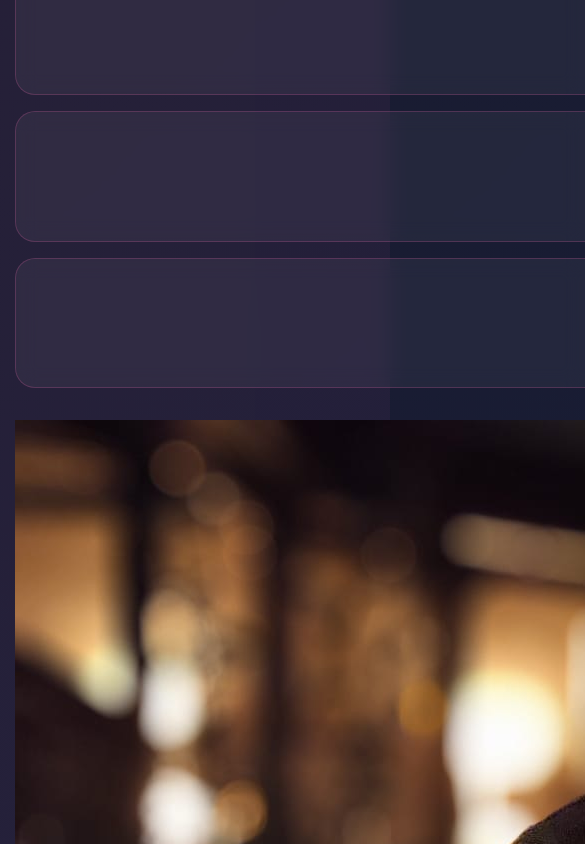
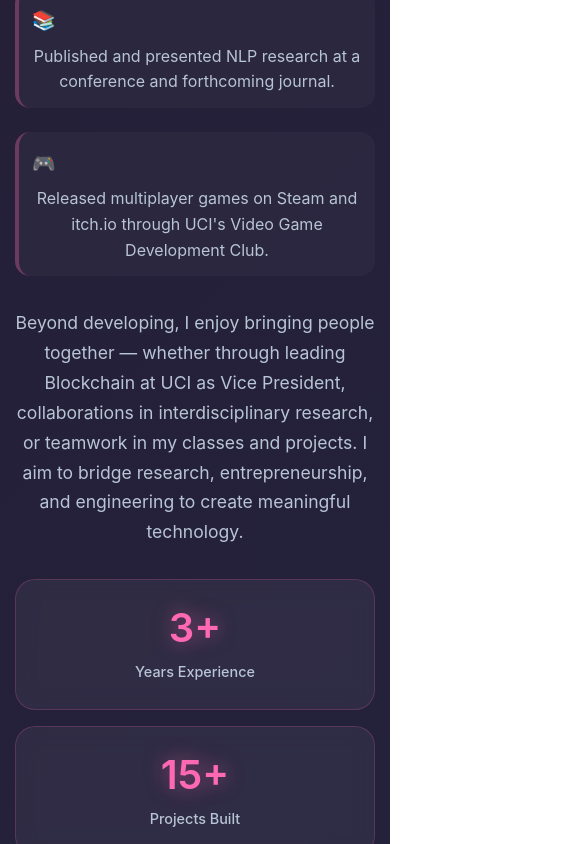
Before and after one commit to BihanDasgupta/Bihan-Official-Website, a React (Create React App) app: page / in a window 390 px wide. Shown: the part 1560-2404 px from the top of the page, 585 px wide, since content can reach past the window. Built offline with nearby package versions, Linux system fonts and the light colour scheme.

Commit message:
fix framing issues in about me

```diff
--- a/src/components/About.css
+++ b/src/components/About.css
@@ -7,7 +7,7 @@
   display: grid;
   grid-template-columns: 2fr 1fr;
   gap: 4rem;
-  align-items: center;
+  align-items: start;
 }
 
 .about-text p {
@@ -17,6 +17,47 @@
   line-height: 1.7;
   animation: fadeInLeft 1s ease forwards;
 }
+
+.about-achievements {
+  margin: 2rem 0;
+}
+
+.achievement {
+  display: flex;
+  align-items: flex-start;
+  margin-bottom: 1.5rem;
+  padding: 1rem;
+  background: rgba(255, 255, 255, 0.03);
+  border-radius: 15px;
+  border-left: 4px solid rgba(255, 105, 180, 0.3);
+  transition: all 0.3s ease;
+  animation: fadeInLeft 1s ease forwards;
+}
+
+.achievement:hover {
+  background: rgba(255, 255, 255, 0.08);
+  border-left-color: rgba(255, 105, 180, 0.6);
+  transform: translateX(10px);
+}
+
+.achievement-emoji {
+  font-size: 1.5rem;
+  margin-right: 1rem;
+  margin-top: 0.2rem;
+  flex-shrink: 0;
+}
+
+.achievement p {
+  margin: 0;
+  color: #b8c5d6;
+  font-size: 1rem;
+  line-height: 1.6;
+}
+
+.achievement:nth-child(1) { animation-delay: 0.2s; }
+.achievement:nth-child(2) { animation-delay: 0.4s; }
+.achievement:nth-child(3) { animation-delay: 0.6s; }
+.achievement:nth-child(4) { animation-delay: 0.8s; }
 
 .about-stats {
   display: grid;
@@ -64,40 +105,44 @@
 .about-image {
   display: flex;
   justify-content: center;
-  align-items: center;
+  align-items: flex-start;
+  padding-top: 0;
+  margin-top: -2rem;
   animation: fadeInRight 1s ease forwards;
 }
 
-.about-placeholder {
-  width: 250px;
-  height: 250px;
-  background: linear-gradient(135deg, rgba(255, 105, 180, 0.1) 0%, rgba(255, 20, 147, 0.1) 100%);
+.about-headshot {
+  width: 300px;
+  height: 300px;
   border-radius: 50%;
-  display: flex;
-  align-items: center;
-  justify-content: center;
-  border: 3px solid rgba(255, 105, 180, 0.3);
+  object-fit: cover;
+  border: 4px solid rgba(255, 105, 180, 0.3);
+  box-shadow: 0 20px 40px rgba(0, 0, 0, 0.3);
+  transition: all 0.3s ease;
   position: relative;
   overflow: hidden;
 }
 
-.about-placeholder::before {
+.about-headshot:hover {
+  transform: scale(1.05);
+  border-color: rgba(255, 105, 180, 0.6);
+  box-shadow: 0 25px 50px rgba(255, 105, 180, 0.2);
+}
+
+.about-headshot::before {
   content: '';
   position: absolute;
-  top: -50%;
-  left: -50%;
-  width: 200%;
-  height: 200%;
+  top: 0;
+  left: 0;
+  right: 0;
+  bottom: 0;
   background: linear-gradient(45deg, transparent, rgba(255, 105, 180, 0.1), transparent);
-  animation: shimmer 4s infinite;
+  opacity: 0;
+  transition: opacity 0.3s ease;
 }
 
-.about-icon {
-  font-size: 5rem;
-  color: #ff69b4;
-  z-index: 1;
-  position: relative;
-  animation: pulse 2s ease-in-out infinite;
+.about-headshot:hover::before {
+  opacity: 1;
 }
 
 @keyframes pulse {
@@ -122,23 +167,33 @@
     gap: 1rem;
   }
 
-  .about-placeholder {
+  .about-headshot {
+    width: 250px;
+    height: 250px;
+  }
+
+  .achievement {
+    flex-direction: column;
+    text-align: center;
+  }
+
+  .achievement-emoji {
+    margin-right: 0;
+    margin-bottom: 0.5rem;
+  }
+}
+
+@media (max-width: 480px) {
+  .about-headshot {
     width: 200px;
     height: 200px;
   }
 
-  .about-icon {
-    font-size: 4rem;
+  .achievement {
+    padding: 0.8rem;
+  }
+
+  .achievement-emoji {
+    font-size: 1.2rem;
   }
 }
-
-@media (max-width: 480px) {
-  .about-placeholder {
-    width: 150px;
-    height: 150px;
-  }
-
-  .about-icon {
-    font-size: 3rem;
-  }
-}
```
